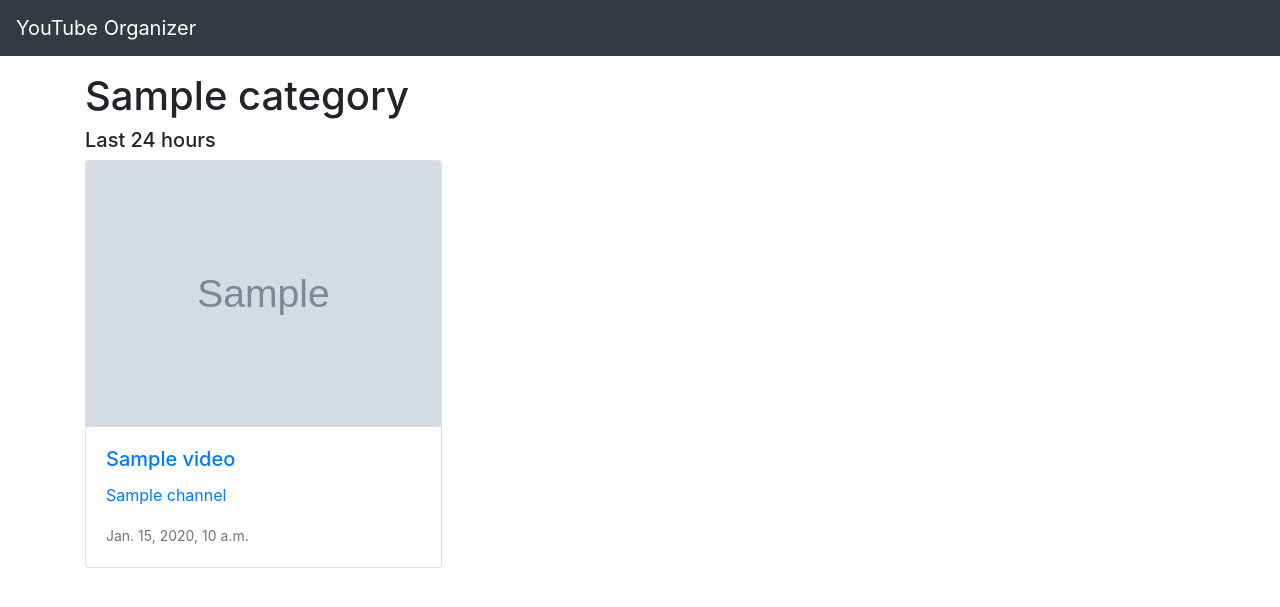
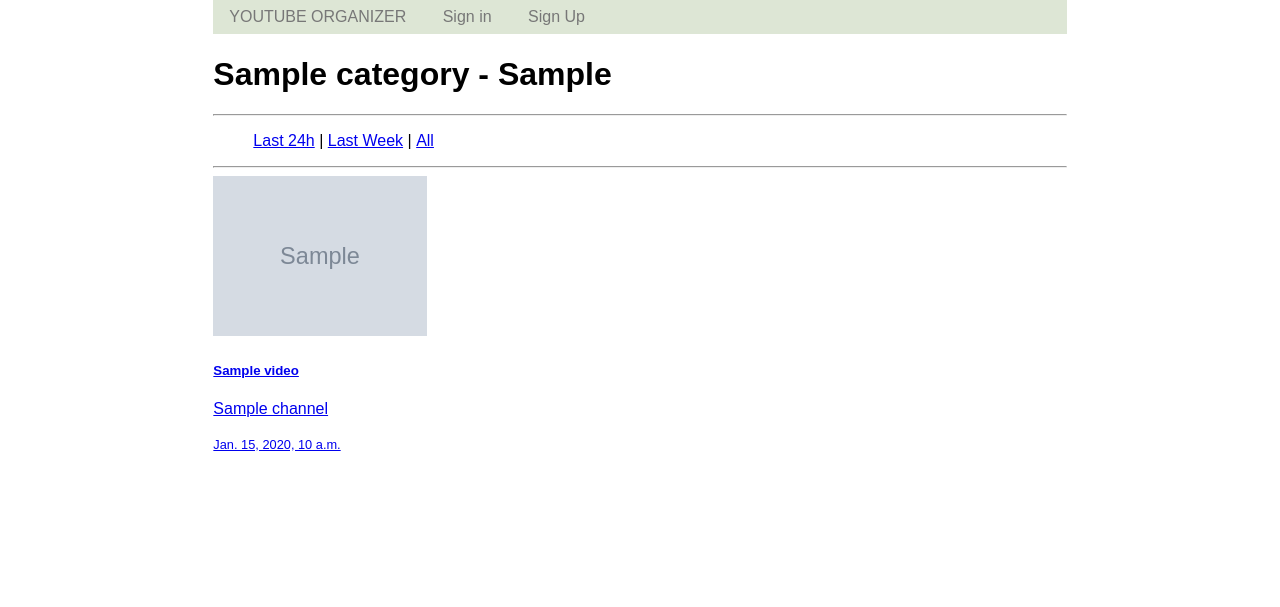
Before and after one commit to rennerocha/mediafeed, a Django app: template yt_organizer/channels/templates/category_details.html in a window 1280 px wide. Shown: the top 607 px of the page. Run offline with Django 3.2, Linux system fonts and the light colour scheme; the template is opened without the code that fills it: most values are stand-ins (such as "Sample title", 1, 10 or a date in 2020); grey boxes marked "Sample" are stand-in pictures; parts of the project's set-up code (start-up, migrations or seed data) failed here and were passed over; some libraries are stand-ins or nearby versions.

Commit message:
First draft of category details page

```diff
--- a/yt_organizer/channels/templates/base.html
+++ b/yt_organizer/channels/templates/base.html
@@ -1,34 +1,67 @@
-{% load bootstrap4 %}
 <!DOCTYPE html>
 
 <html lang="en">
 
 <head>
-  <meta charset="utf-8">
-  <meta name="viewport" content="width=device-width, initial-scale=1, shrink-to-fit=no">
-  {% bootstrap_css %}
-  {% block extra_css %}{% endblock %}
+    <meta charset="utf-8">
+    <meta name="viewport" content="width=device-width, initial-scale=1">
+    <link rel="stylesheet" href="https://unpkg.com/purecss@2.0.3/build/pure-min.css"
+        integrity="sha384-cg6SkqEOCV1NbJoCu11+bm0NvBRc8IYLRGXkmNrqUBfTjmMYwNKPWBTIKyw9mHNJ" crossorigin="anonymous">
+    <link rel="stylesheet" href="https://unpkg.com/purecss@2.0.3/build/grids-responsive-min.css" />
+
+    {% block extra_css %}
+    <style>
+        #menu {
+            background-color: #dde6d5;
+        }
+
+        ul {
+            list-style-type: square;
+        }
+
+        li {
+            display: inline;
+        }
+    </style>
+    {% endblock %}
 </head>
 
 <body>
-  {% block nav %}
-  <nav class="navbar fixed-top navbar-expand-lg navbar-dark bg-dark">
+    <div class="pure-g">
+        <div class="pure-u-4-24"></div>
 
-    {% block nav_content %}
-    {% block navbar_brand %}
-    <a class="navbar-brand" href="#">YouTube Organizer</a>
-    {% endblock %}
-    {% endblock %}
+        <div class="pure-u-16-24">
+            <div id="menu" class="pure-menu pure-menu-horizontal">
+                <a href="#" class="pure-menu-heading pure-menu-link">YouTube Organizer</a>
 
-  </nav>
-  {% endblock %}
+                <ul class="pure-menu-list">
+                    {% if request.user.is_authenticated %}
+                    <li class="pure-menu-item">
+                        <a href="" class="pure-menu-link">Log out</a>
+                    </li>
+                    {% else %}
+                    <li class="pure-menu-item">
+                        <a href="" class="pure-menu-link">Sign in</a>
+                    </li>
+                    <li class="pure-menu-item">
+                        <a href="" class="pure-menu-link">Sign Up</a>
+                    </li>
+                    {% endif %}
+                </ul>
+            </div>
 
-  <div class="container">
-    {% block container %}{% endblock %}
-  </div>
+            <div id="content" class="pure-g">
+                <div class="pure-u-5-5">
+                    {% block content %}
+                    {% endblock %}
+                </div>
+            </div>
 
-  {% bootstrap_javascript jquery="full" %}
-  {% block extra_js %}{% endblock %}
+        </div>
+
+        <div class="pure-u-4-24"></div>
+    </div>
+    {% block extra_js %}{% endblock %}
 </body>
 
 </html>
--- a/yt_organizer/channels/templates/category_details.html
+++ b/yt_organizer/channels/templates/category_details.html
@@ -1,27 +1,36 @@
 {% extends "base.html" %}
 
-{% block container %}
+{% block content %}
 
-<br /><br /><br />
-<h1>{{ category.name }}</h1>
-<h5>Last 24 hours</h5>
+<h1>{{ category.title }} - {{ selected_period }}</h1>
+<hr>
+<ul>
+    <li> <a href="?period=last_24h">Last 24h</a> |</li>
+    <li> <a href="?period=week">Last Week</a> |</li>
+    <li> <a href="?period=all">All</a></li>
+</ul>
+<hr>
+{% for video in videos %}
 
-<div class="card-columns">
-    {% for video in videos %}
+{% if forloop.counter0 == 0 or forloop.counter0|divisibleby:3 %}
+<div class="pure-g">
+    {% endif %}
 
-    <a href="{{ video.url }}">
-        <div class="card">
-            <img src="{{video.thumbnail_image }}" class="card-img-top" alt="{{ video.title }}">
-            <div class="card-body">
-                <h5 class="card-title">{{ video.title }}</h5>
-                <p class="card-text">{{ video.channel.title }}</p>
-                <p class="card-text"><small class="text-muted">{{ video.published_date }}</small></p>
+    <div class="pure-u-1 pure-u-md-1-3">
+        <a href="{{ video.url }}" target="_blank">
+            <img src="{{video.thumbnail_image }}" alt="{{ video.title }}" width="75%">
+            <div>
+                <h5>{{ video.title }}</h5>
+                <p>{{ video.channel.title }}</p>
+                <p><small>{{ video.published_date }}</small></p>
             </div>
-        </div>
-    </a>
+        </a>
+    </div>
 
-    {% endfor %}
+    {% if forloop.counter|divisibleby:3 %}
 </div>
+{% endif %}
 
+{% endfor %}
 
 {% endblock %}
```
Also changed, not shown: yt_organizer/channels/views.py (+12 -2 lines).
